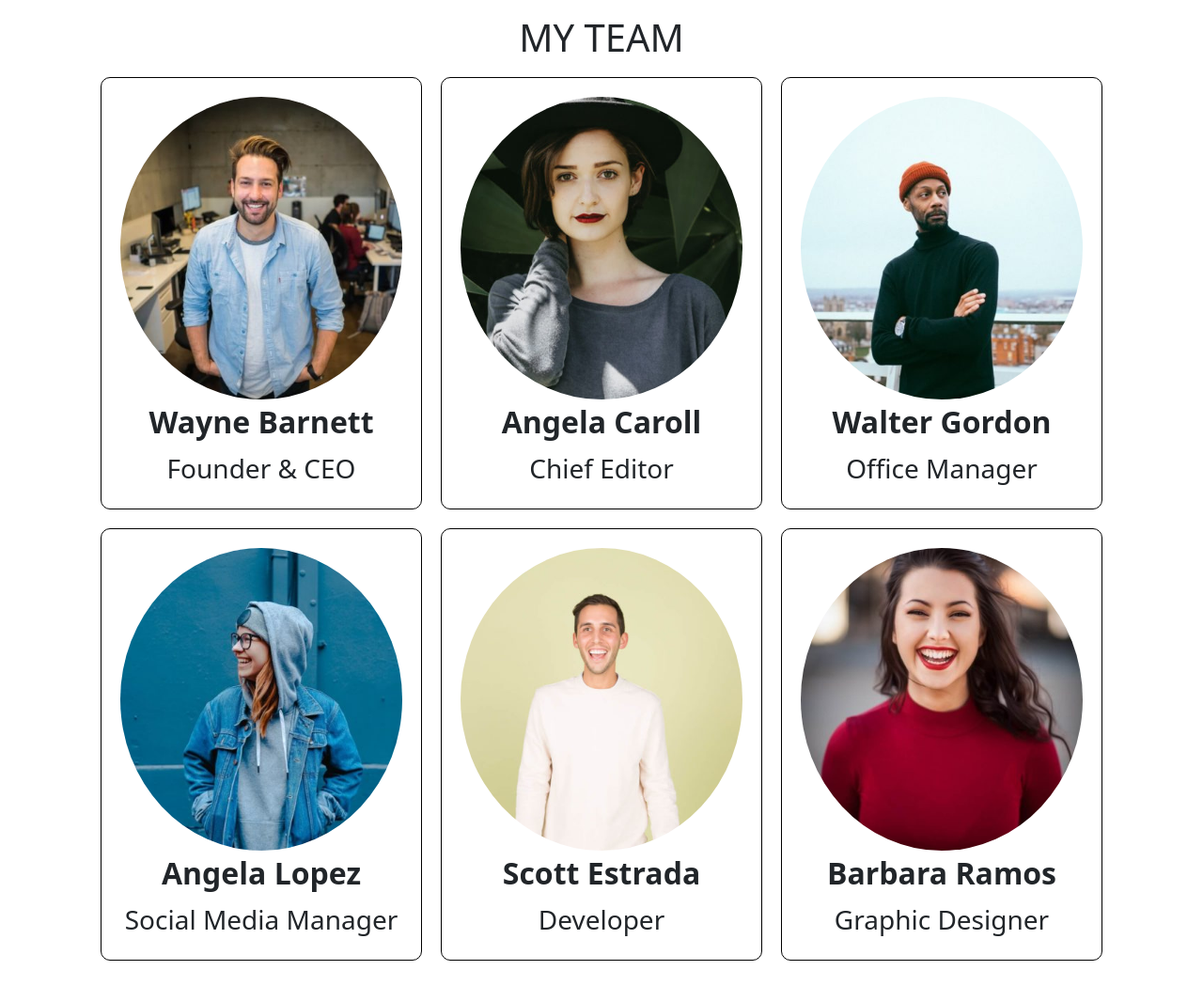
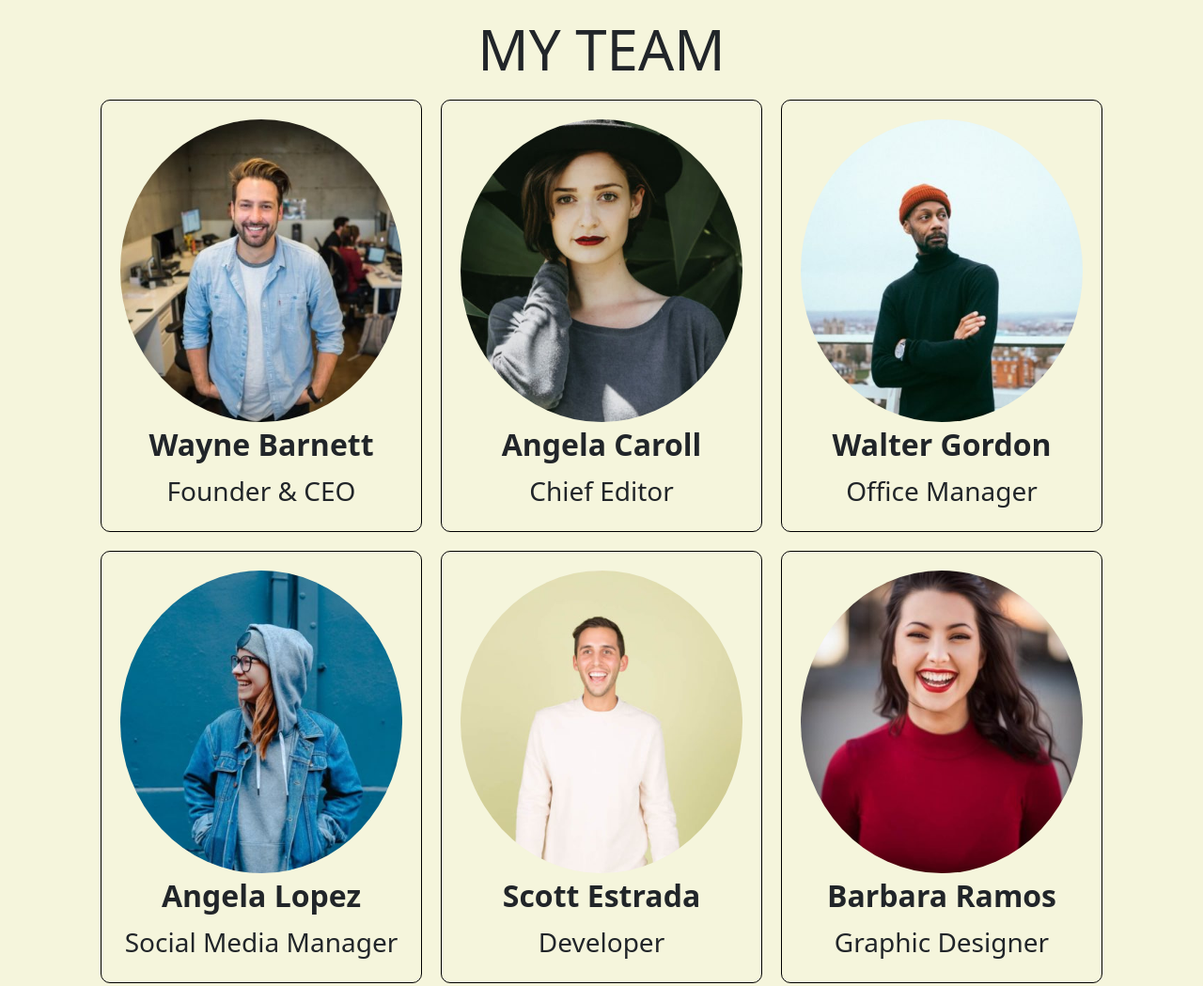
Before and after one commit to alessandro-cordoglio/js-our-team, a plain HTML site: page index.html in a window 1280 px wide. Shown: the whole page at 94% size. Drawn offline with nearby package versions, Linux system fonts and the light colour scheme.

Commit message:
modifiche stile

```diff
--- a/css/style.css
+++ b/css/style.css
@@ -4,8 +4,12 @@
     flex-wrap: wrap;
     justify-content: center;
 }
+h1{
+    font-size: 60px;
+}
 body{
     height: 100vh;
+    background-color: beige;
 }
 .card_style{
     border: 1px solid black;
```
